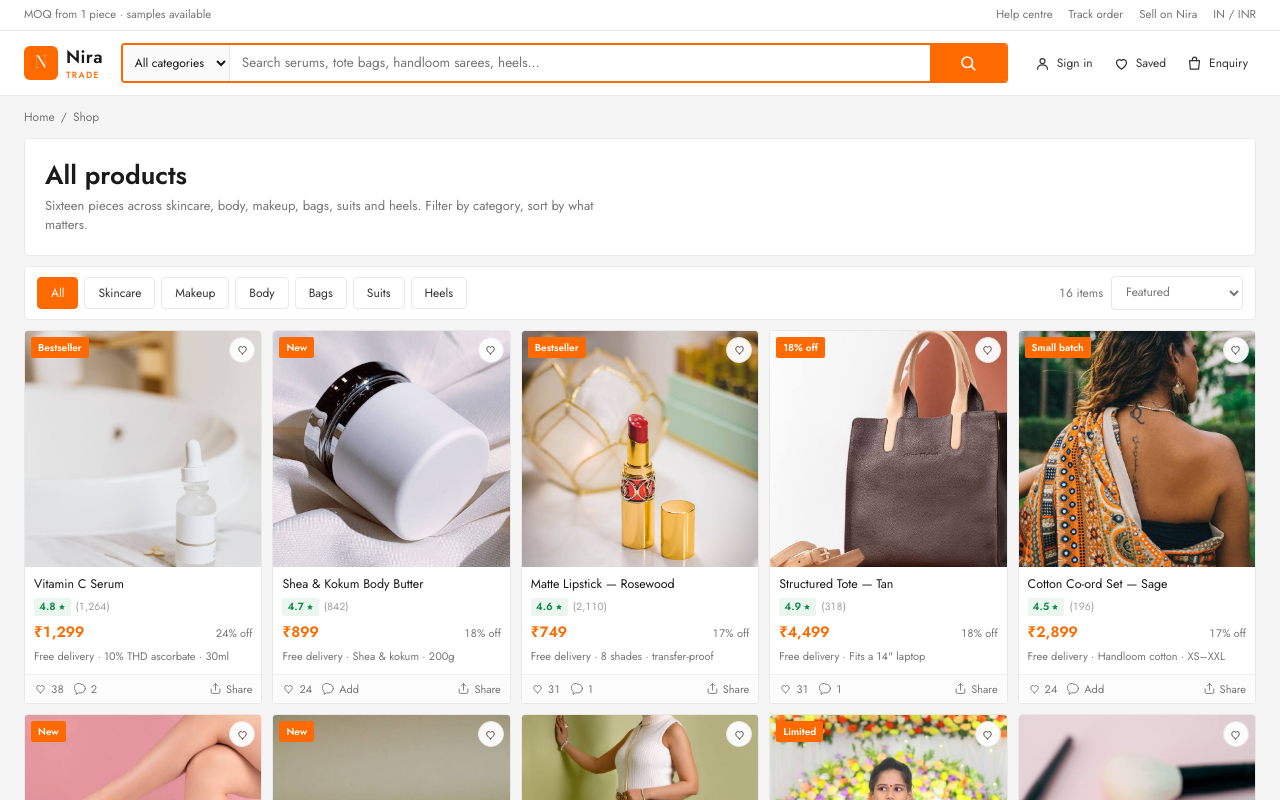
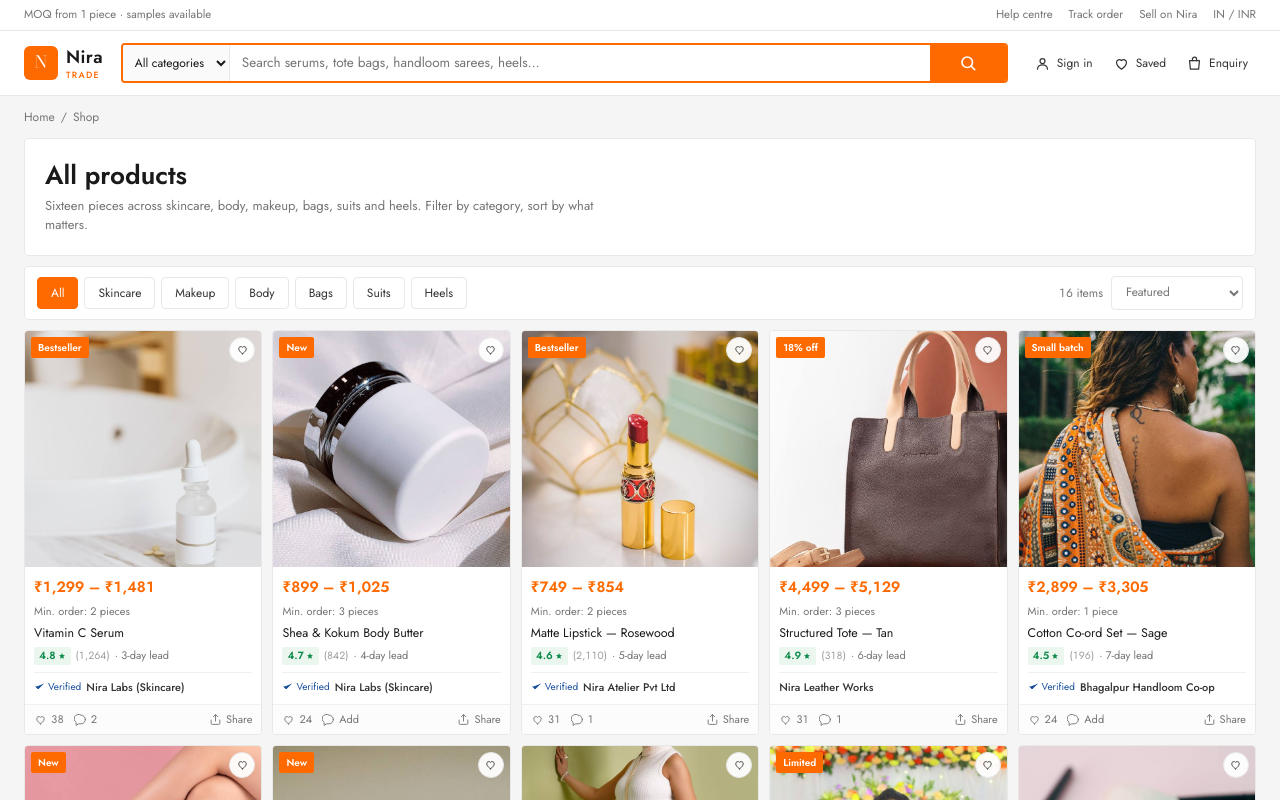
Before and after one commit to aigenerative35-bot/nira-store, a React (Vite) app: page /nira-store/shop in a window 1280 px wide. Shown: the top 800 px of the page. Built offline with nearby package versions, Linux system fonts and the light colour scheme.

Commit message:
feat: rebuild as Alibaba-style B2B marketplace

```diff
--- a/src/components/ProductCard.jsx
+++ b/src/components/ProductCard.jsx
@@ -1,5 +1,5 @@
 import { Link } from 'react-router-dom'
-import { Icon, Stars } from '../ui'
+import { Icon } from '../ui'
 import SocialBar from './SocialBar'
 import { useShop } from '../store'
 import { money } from '../data'
@@ -7,55 +7,46 @@
 export default function ProductCard({ product: p, index = 0 }) {
   const { add, wish, toggleWish, setQuickView } = useShop()
   const liked = wish.includes(p.id)
-  const off = p.mrp > p.price ? Math.round((1 - p.price / p.mrp) * 100) : 0
 
   return (
-    <article className="pcard rise" style={{ '--d': `${Math.min(index * 0.04, 0.24)}s` }}>
+    <article className="pcard rise" style={{ '--d': `${Math.min(index * 0.03, 0.2)}s` }}>
       <div className="pcard__media">
         <Link to={`/product/${p.id}`} aria-label={p.name}>
           <img className="main" src={p.img} alt={p.name} loading="lazy" />
           <img className="alt" src={p.img2} alt="" loading="lazy" />
         </Link>
         {p.tag && <span className="tag">{p.tag}</span>}
-        <button
-          className={`wish ${liked ? 'on' : ''}`}
-          onClick={() => toggleWish(p.id)}
-          aria-label={liked ? 'Remove from wishlist' : 'Save to wishlist'}
-        >
+        <button className={`wish ${liked ? 'on' : ''}`} onClick={() => toggleWish(p.id)} aria-label="Save">
           <Icon.heart />
         </button>
         <div className="pcard__quick">
-          <button className="btn" onClick={() => add(p.id)}><span>Add to cart</span></button>
-          <button className="qv" onClick={() => setQuickView(p)} aria-label="Quick view">
-            <Icon.eye />
-          </button>
+          <button className="btn" onClick={() => add(p.id, p.moq || 1)}><span>Add to enquiry</span></button>
+          <button className="qv" onClick={() => setQuickView(p)} aria-label="Quick view"><Icon.eye /></button>
         </div>
       </div>
 
       <div className="pcard__info">
-        <Link to={`/product/${p.id}`} className="pcard__row">
-          <span className="pcard__name">{p.name}</span>
-        </Link>
+        <div className="pcard__price num">
+          {money(p.price)} – {money(p.priceMax)}
+        </div>
+        <div className="pcard__moq">Min. order: {p.moq} {p.moq > 1 ? 'pieces' : 'piece'}</div>
 
-        <div className="pcard__row pcard__sub">
-          <span className="pcard__rate">
-            <span className="pill-rate">
-              {p.rating} <Icon.star />
-            </span>
-            <span className="pcard__reviews num">({p.reviews.toLocaleString('en-IN')})</span>
-          </span>
-          <span className="pcard__cat">{p.catName}</span>
+        <Link to={`/product/${p.id}`} className="pcard__name">{p.name}</Link>
+
+        <div className="pcard__rate">
+          <span className="pill-rate">{p.rating} <Icon.star /></span>
+          <span className="pcard__reviews num">({p.reviews.toLocaleString('en-IN')})</span>
+          <span className="pcard__off">· {p.lead}-day lead</span>
         </div>
 
-        <div className="pcard__row">
-          <span className="pcard__price num">
-            {p.mrp > p.price && <s>{money(p.mrp)}</s>}
-            {money(p.price)}
-          </span>
-          {off > 0 && <span className="pcard__off num">{off}% off</span>}
+        <div className="pcard__sup">
+          {p.verified && (
+            <span className="verified">
+              <Icon.check /> Verified
+            </span>
+          )}
+          <b>{p.supplier}</b>
         </div>
-
-        <span className="pcard__del">Free delivery · {p.short}</span>
       </div>
 
       <SocialBar product={p} />
```
